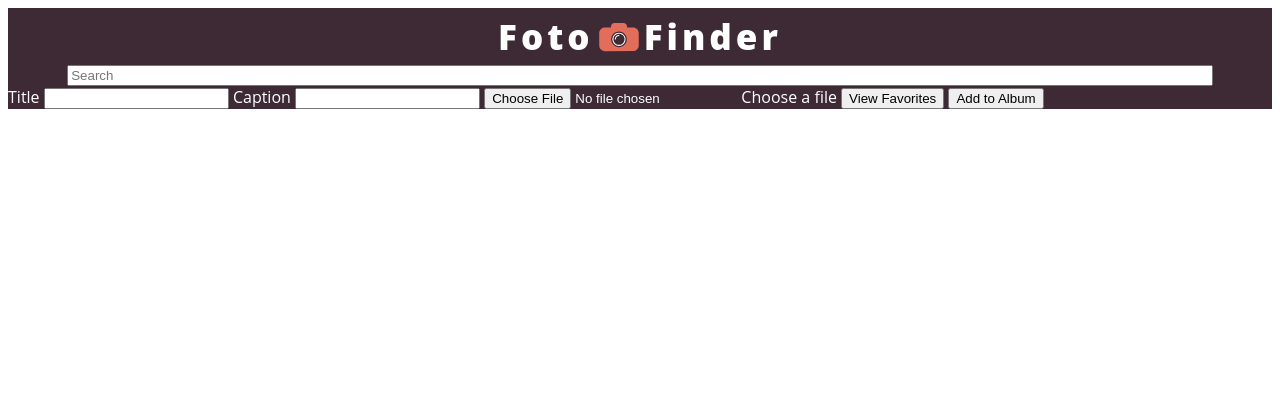
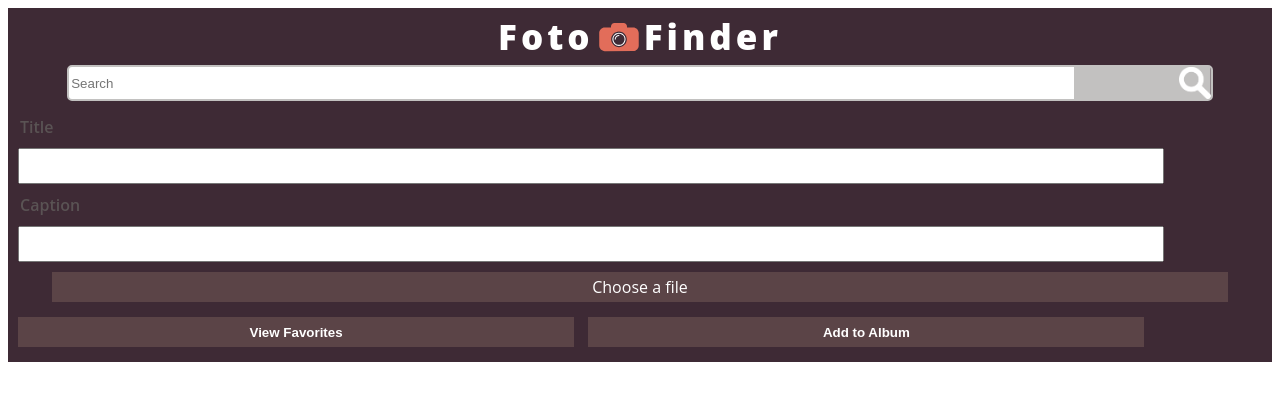
Before and after one commit to ebenezerjay/EJI-Foto-Finder, a plain HTML site: page index.html in a window 1280 px wide. Drawn offline with Linux system fonts and the light colour scheme.

Commit message:
finished styling and started js

```diff
--- a/main.js
+++ b/main.js
@@ -0,0 +1,10 @@
+var searchInput = document.querySelector('#search');
+var titleInput = document.querySelector('#foto-title');
+var captionInput = document.querySelector('#foto-caption');
+var fileInput = document.querySelector('#file-input');
+var favoritesButton = document.querySelector('.view-favorites-button');
+var addAlbumsButton = document.querySelector('.add-to-albums-button');
+
+
+var fotoArray = JSON.parse(localStorage.getItem('card')) || [];
+var fotoInstance = new foto();
--- a/photo.js
+++ b/photo.js
@@ -0,0 +1,17 @@
+class Photo {
+	constructor(id) {
+		this.id = id;
+	}
+
+	saveToStorage() {
+
+	}
+
+	deleteFromStorage() {
+
+	}
+
+	updatePhoto() {
+
+	}
+}
--- a/styles.css
+++ b/styles.css
@@ -17,6 +17,17 @@ main {
 	background-color: #3e2a35;
 }
 
+ main form input {
+  font-size: 1rem;
+  height: 30px;
+  width: 90%;
+  display: flex;
+  justify-content: center;
+  margin: auto;
+  margin-left: 12px;
+}
+
+
 h1 {
   display: flex;
   justify-content: center;
@@ -28,12 +39,79 @@ font-size: 35px;
   margin: 5px 5px;
 }
 
+
+section {
+	background-color:  #3e2a35;
+}
 .header-search-input {
+	background: url('search-icon-white-copy.png'), linear-gradient(90deg, rgba(255,255,255,1) 0%, rgba(255,255,255,1) 88%, rgba(194,193,192,1) 88%, rgba(194,193,192,1) 100%);
+	background-size: contain;
+	background-position: right;
+	background-repeat: no-repeat;
+	border-radius: 5px;
+	border: 2px solid #C2C1C0;
 	display: flex;
 	width: 90%;
+	height: 30px;
+	margin-bottom: 15px;
 }
 
 .foto-finder-logo {
 	margin-right: 5px;
 	margin-left: 5px;
 }
+
+.input-labels {
+	margin-left: 12px;
+	margin-top: 10px;
+	margin-bottom: 10px;
+	color: rgb(90, 83, 84);
+	font-weight: 600;
+}
+
+.inputs {
+	margin: 10px;
+}
+
+#file-input {
+	display: flex;
+	margin-top: 20px;
+	width: 0.1px;
+	height: 0.1px;
+	opacity: 0;
+	overflow: hidden;
+	position: absolute;
+	z-index: -1;
+}
+
+#file-input + label {
+	display: flex;
+	justify-content: center;
+	align-items: center;
+	margin-top: 15px;
+	margin: auto;
+    color: #ffffff;
+    background-color: #5b4447;
+    height: 30px;
+    width: 93%;
+}
+
+#file-input:focus + label,
+#file-input + label:hover {
+    background-color: red;
+}
+
+.view-favorites-button,
+.add-to-albums-button {
+	justify-content: center;
+	align-items: center;
+	background-color: #5b4447;
+	width: 44%;
+	height: 30px;
+	color: #ffffff;
+	display: inline-block;
+	margin: 15px 0px 15px 10px;
+	border-style: none;
+	font-weight: 600;
+
+}
```
Also changed, not shown: search-icon-white-copy.png (added), 1 other file. Lines whose indentation alone changed are shown as unchanged.
